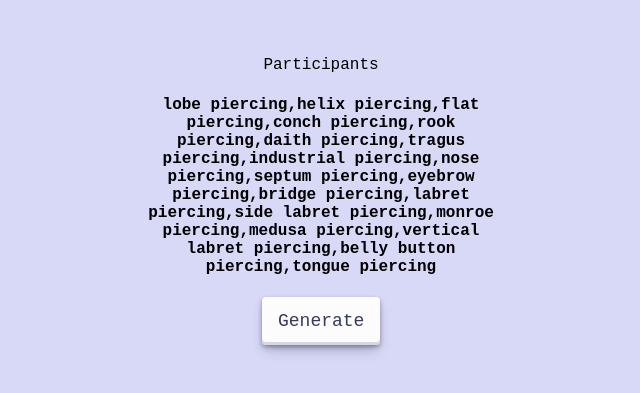
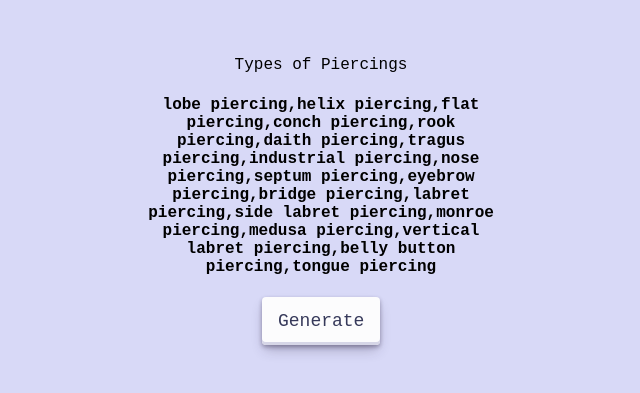
Before and after one commit to subhadeepsarkar1007/picker-app, a plain HTML site: page index.html in a window 1280 px wide. Shown: the part 357-750 px from the top of the page, 319-959 px from the left. Drawn offline with Linux system fonts and the light colour scheme.

Commit message:
Header fix

```diff
--- a/index.html
+++ b/index.html
@@ -12,7 +12,7 @@
     <h1 id="celebration"></h1>
     <div class="block">
       <h4 id="winners"></h4>
-      Participants
+      Types of Piercings
       <h4 id="participants"></h4>
       <button onclick="generate()">Generate</button>
     </div>
```
